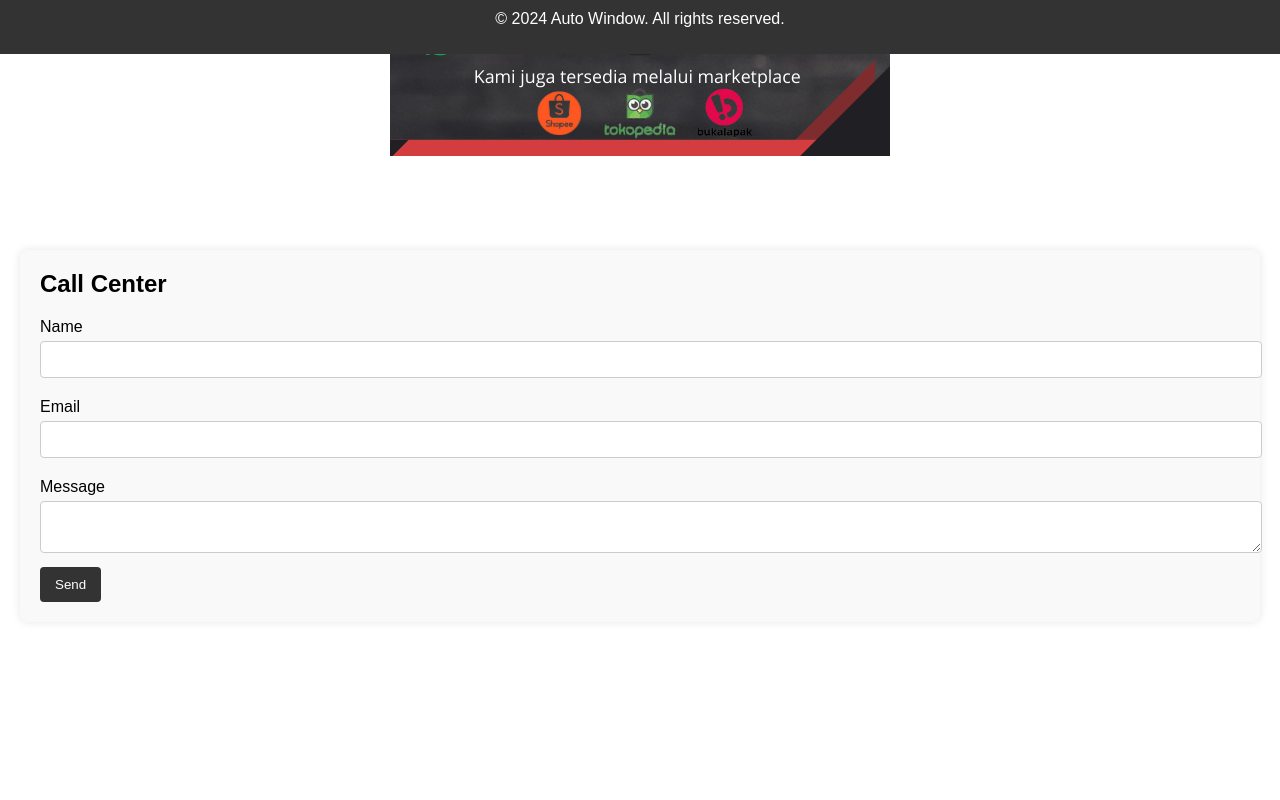
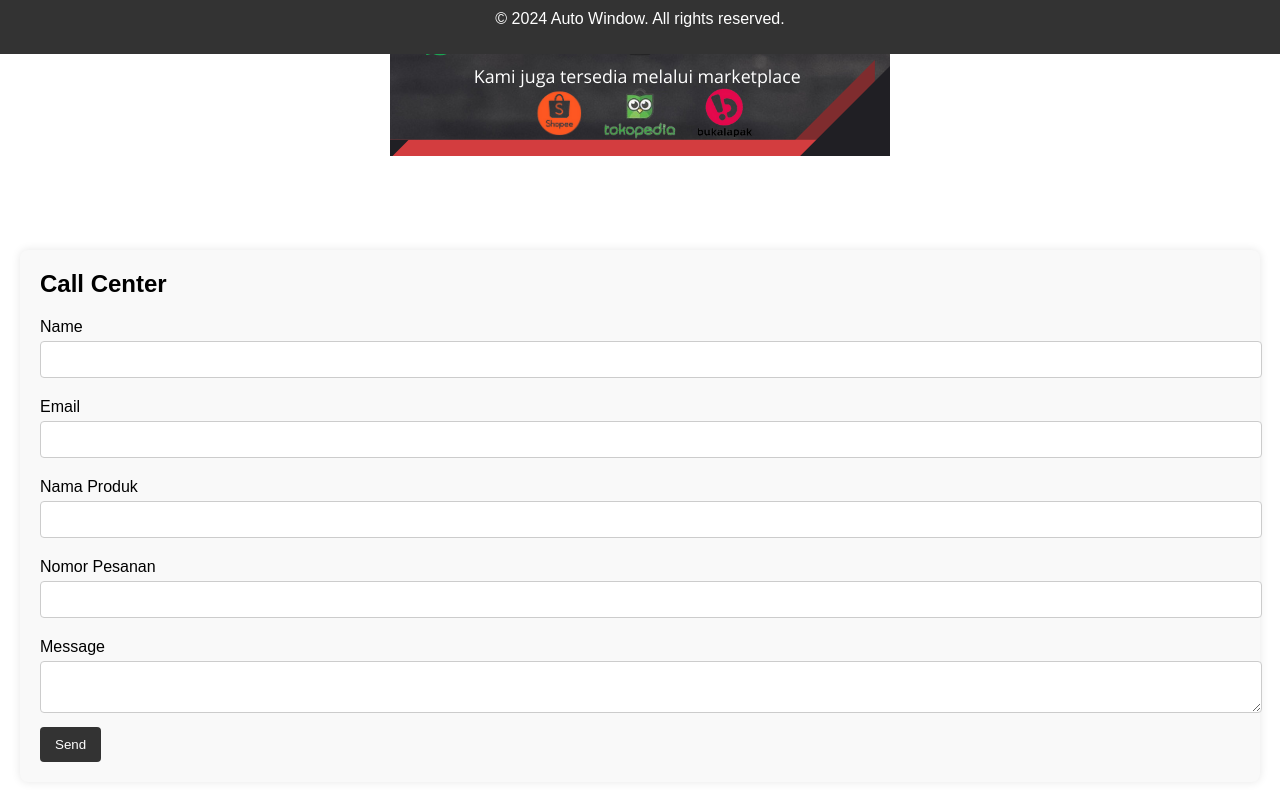
Before and after one commit to ReggyHelva12/Auto-Window, a plain HTML site: page contact.html in a window 1280 px wide. Shown: the part 746-1546 px from the top of the page. Before the commit the page ends 1478 px from the top, so only its background shows below. Drawn offline with Linux system fonts and the light colour scheme.

Commit message:
contact.html

```diff
--- a/contact.html
+++ b/contact.html
@@ -149,6 +149,12 @@
                     <label for="email">Email</label>
                     <input type="email" id="email" name="email" required>
 
+                    <label for="product">Nama Produk</label>
+                    <input type="text" id="product" name="product" required>
+
+                    <label for="orderNumber">Nomor Pesanan</label>
+                    <input type="text" id="orderNumber" name="orderNumber" required>
+
                     <label for="message">Message</label>
                     <textarea id="message" name="message" required></textarea>
 
```
